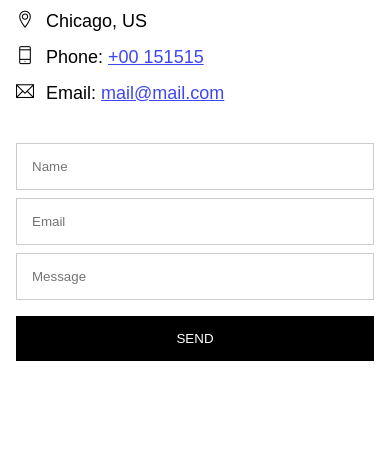
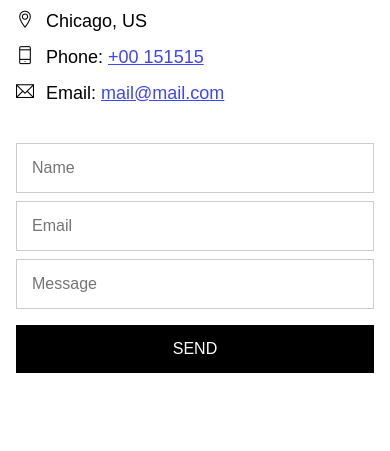
Before and after one commit to TrymoretimeH/test-w3-band, a plain HTML site: page index.html in a window 390 px wide. Shown: the part 3592-4043 px from the top of the page. Drawn offline with Linux system fonts and the light colour scheme.

Commit message:
fix bug safari

```diff
--- a/assets/css/responsive.css
+++ b/assets/css/responsive.css
@@ -19,6 +19,11 @@
 
     .contact-form .form-control {
         padding: 15px;
+        font-size: 16px;
+    }
+
+    .contact-submit-btn {
+        font-size: 16px;
     }
 
     #footer .socials-list {
--- a/assets/css/style.css
+++ b/assets/css/style.css
@@ -331,6 +331,8 @@ html {
     margin-top: 15px;
     border: none;
     text-align: center;
+    appearance: none;
+    -webkit-appearance: none;
 }
 
 .btn:hover {
--- a/index.html
+++ b/index.html
@@ -147,7 +147,7 @@
                                     <input type="text" name="" placeholder="Message" required id="" class="form-control">
                                 </div>
                             </div>
-                            <input class="btn pull-right mt-16 s-full-width" type="submit" value="SEND">
+                            <input class="contact-submit-btn btn pull-right mt-16 s-full-width" type="submit" value="SEND">
                         </form>
                     </div>
                 </div>
```
